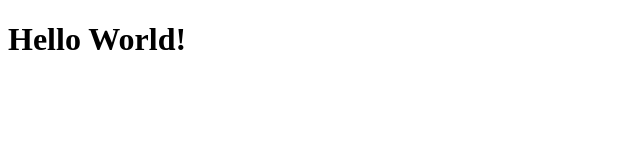
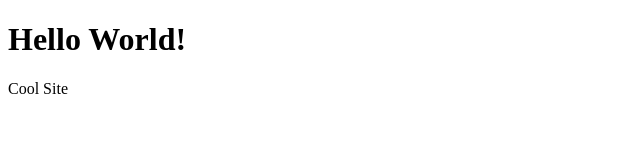
Before and after one commit to JacobGrow/Hello-World, a plain HTML site: page index.html in a window 1280 px wide. Shown: the full height of the page, 0-640 px from the left. Drawn offline with Linux system fonts and the light colour scheme.

Commit message:
Added a P Tage

```diff
--- a/index.html
+++ b/index.html
@@ -8,7 +8,7 @@
 </head>
 <body>
 <h1>Hello World!</h1>
-
+<p>Cool Site</p>
 </body>
 
 
```
